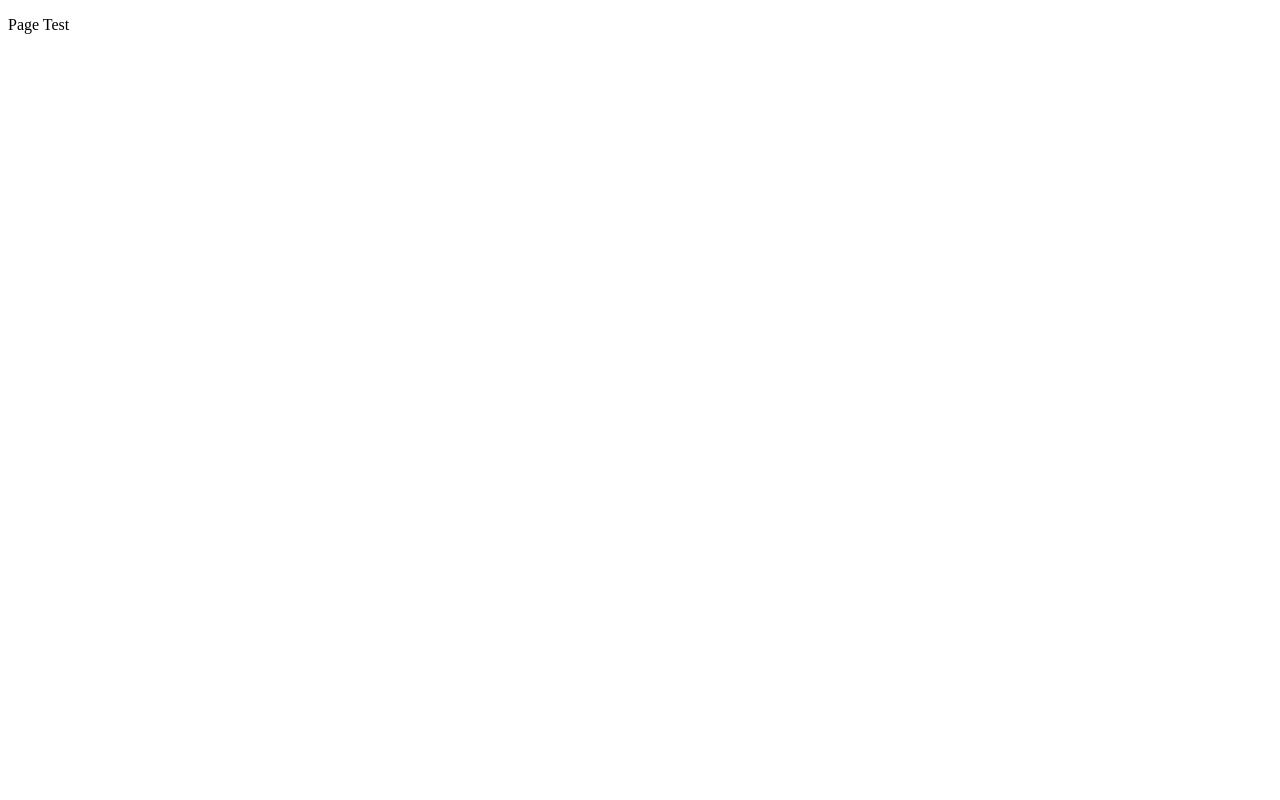
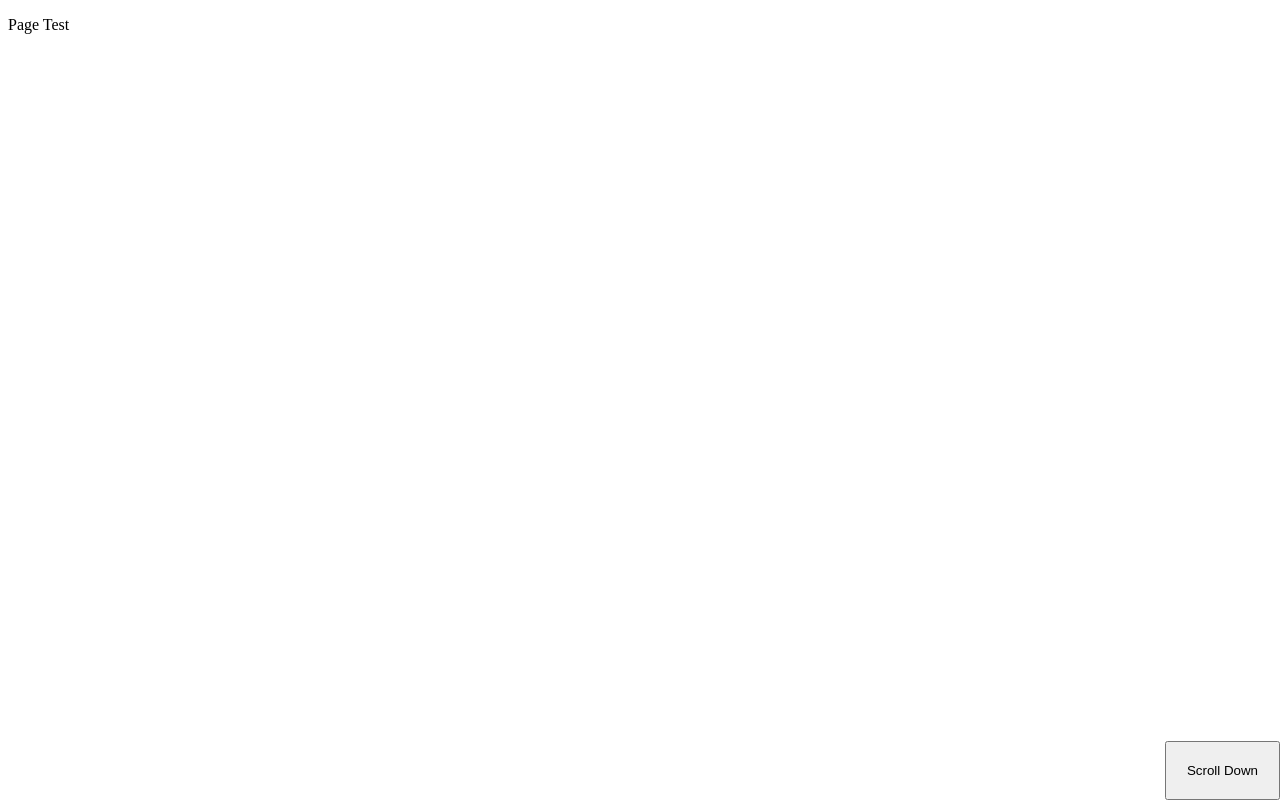
Before and after one commit to welikepie/mobile-scroll-widget, a plain HTML site: page index.htm in a window 1280 px wide. Drawn offline with Linux system fonts and the light colour scheme.

Commit message:
Rendering the UI element into the fixed positioning on the page.

```diff
--- a/index.htm
+++ b/index.htm
@@ -2,11 +2,13 @@
 <html>
 	<head>
 		<title>Mobile Scroll Widget</title>
-		<meta http-equiv="Content-Type" content="text/html;charset-utf-8">
+		<meta http-equiv="Content-Type" content="text/html;charset=utf-8">
 		<meta http-equiv="X-UA-Compatible" content="IE=edge;chrome=1">
 		<meta name="viewport" content="width=device-width">
+		<script type="text/javascript" src="scripts/mobile-scroll.js"></script>
 	</head>
 	<body>
 		<p>Page Test</p>
 	</body>
+	<script type="text/javascript">mobile_scroll();</script>
 </html>
--- /dev/null
+++ b/scripts/mobile-scroll.js
@@ -0,0 +1,40 @@
+var mobile_scroll = (function () {
+
+	"use strict";
+
+	var settings, init,
+	    ui_node, styling_node;
+
+	settings = {
+		"ui": '<button class="mobile-scroll" type="button">Scroll Down</button>',
+		"styling": 'body > button.mobile-scroll { position: fixed; bottom: 0; right: 0; padding: 20px; }'
+	};
+
+	init = function(runtime_settings) {
+
+		// Overwrite the default settings with the ones provided
+		// during the initialization.
+		if (typeof runtime_settings === "object" && runtime_settings) {
+			for (var prop in runtime_settings) {
+				if (runtime_settings.hasOwnProperty(prop)) {
+					options[prop] = runtime_settings[prop];
+				}
+			}
+		}
+
+		// Create the main UI element and insert it into the page
+		ui_node = document.createElement("div");
+		ui_node.innerHTML = settings.ui;
+		ui_node = ui_node.removeChild(ui_node.childNodes[0]);
+		document.body.appendChild(ui_node);
+
+		// Create the styling provided and insert it into the page
+		styling_node = document.createElement("style");
+		styling_node.innerHTML = settings.styling;
+		document.head.appendChild(styling_node);
+
+	};
+
+	return init;
+
+}());
```
Also changed, not shown: todo.txt.
